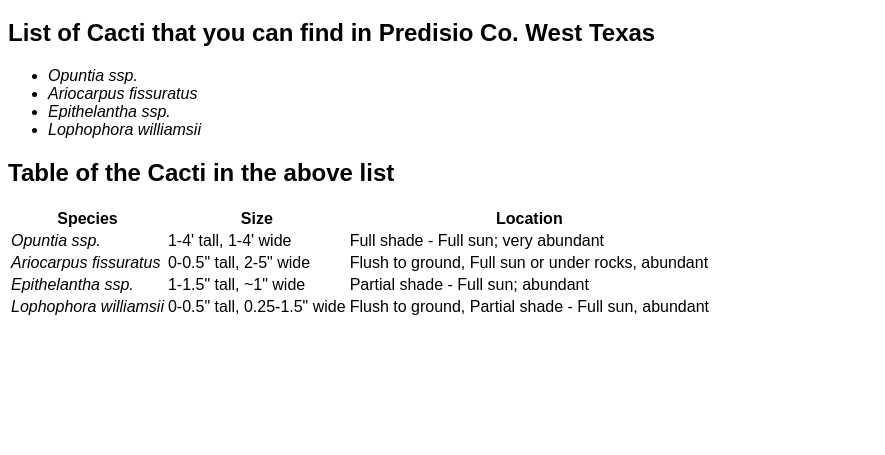
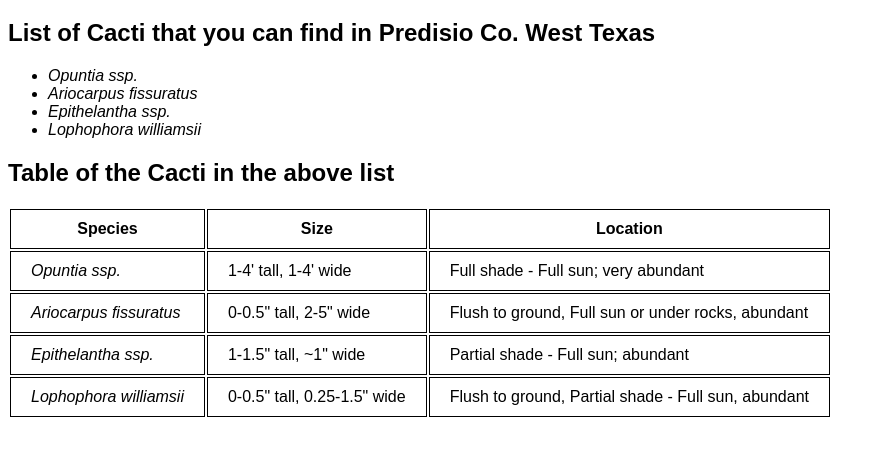
Before and after one commit to Rodor2016/cacti-of-west-texas, a plain HTML site: page index.html in a window 1280 px wide. Shown: the part 61-516 px from the top of the page, without its empty margins (0-885 px from the left). Drawn offline with Linux system fonts and the light colour scheme.

Commit message:
Update index.html
Formatted the table.

```diff
--- a/index.html
+++ b/index.html
@@ -5,7 +5,7 @@
 		<title>Cacti of West Texas</title>
 
 		<style>
-			body {
+			html {
 				font-family: "Arial", "Helvetica", sans-serif;
 			}
 
@@ -13,8 +13,14 @@
 				font-style: italic;
 			}
 
-			#table-head {
-				font-weight: bold;
+			<!-- The next 2 CSS properties are for formatting the table -->
+			table {
+				border-collapse: collapse;
+				border: 1px solid black;
+			}
+			th, td {
+				border: 1px solid black;
+				padding: 10px 20px;
 			}
 		</style>
 	</head>
@@ -32,12 +38,15 @@
 
 		<h2>Table of the Cacti in the above list</h2>
 		<table>
-			<tr id="table-head">
+			<thead>
+				<tr>
 					<th>Species</th>
 					<th>Size</th>
 					<th>Location</th>
 				</tr>
+			</thead>
 
+			<tbody>
 				<tr>
 					<td class="plant-names">Opuntia ssp.</td>
 					<td>1-4' tall, 1-4' wide</td>
```
Lines whose indentation alone changed are shown as unchanged.
